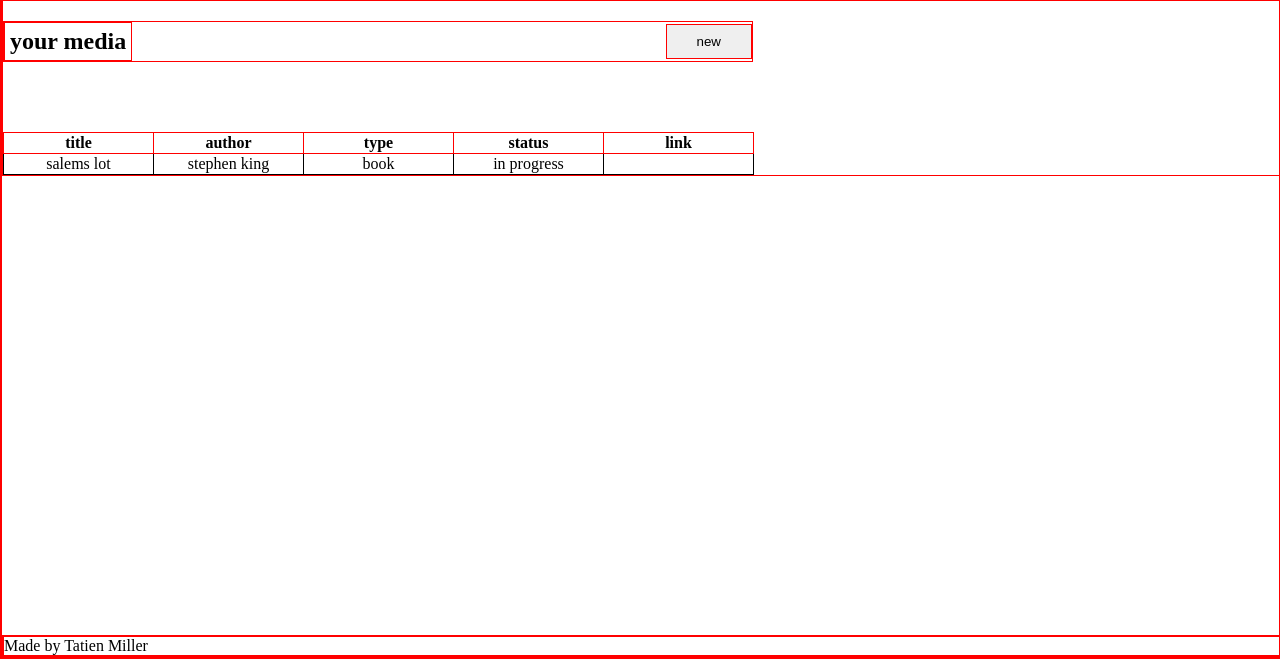
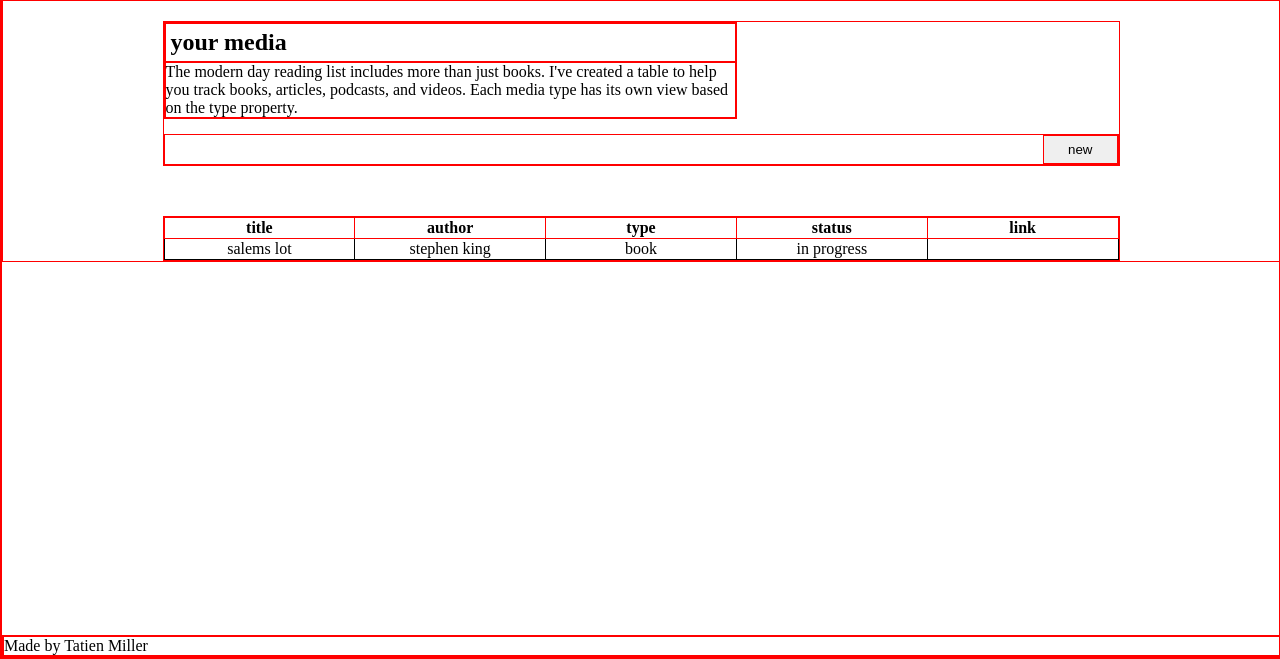
Before and after one commit to tatmil-99/media-depot, a plain HTML site: page index.html in a window 1280 px wide. Shown: the part 143-802 px from the top of the page. Drawn offline with Linux system fonts and the light colour scheme.

Commit message:
finalizes most of the page structure

```diff
--- a/index.html
+++ b/index.html
@@ -13,10 +13,18 @@
     </header>
 
     <main>
-        <div class="subtitle-container">
+        <div class="intro-container">
+            <div class="intro-content">
                 <h2>your media</h2>
-            <button class="subtitle-btn">new</button>
+                <p>The modern day reading list includes more than just books. I've created a table to help you
+                    track books, articles,
+                    podcasts, and videos. Each media type has its own view based on the type property.</p>
             </div>
+            <div class="new-btn-container">
+                <button class="new-btn">new</button>
+            </div>
+        </div>
+        <div class="table-container">
             <table>
                 <tr>
                     <th>title</th>
@@ -33,6 +41,7 @@
                     <td></td>
                 </tr>
             </table>
+        </div>
     </main>
 
     <footer>
--- a/styles.css
+++ b/styles.css
@@ -29,28 +29,48 @@ h1 {
   padding: 25px 0px 25px 0px;
 }
 
+main {
+  display: flex;
+  flex-direction: column;
+  align-items: center;
+}
+
+.intro-container {
+  width: 75%;
+  display: flex;
+  flex-direction: column;
+  margin-top: 20px;
+  margin-bottom: 50px;
+}
+
+.intro-content {
+  width: 60%;
+  display: flex;
+  flex-direction: column;
+}
+
 h2 {
   padding: 5px
 }
 
-.subtitle-container {
-  width: 750px;
+.new-btn-container {
   display: flex;
   flex-direction: row;
-  justify-content: space-between;
-  align-items: center;
-  margin-top: 20px;
-  margin-bottom: 70px;
+  justify-content: flex-end;
+  margin-top: 15px;
 }
 
-.subtitle-btn {
-  height: 35px;
-  padding-right: 30px;
-  padding-left: 30px;
+.new-btn {
+  padding: 6px 24px;
+}
+
+.table-container {
+  width: 75%;
 }
 
 table {
-  min-width: 750px;
+  /* min-width: 750px; */
+  width: 100%;
   border-spacing: 0;
   border-collapse: collapse;
 }
```
Lines whose indentation alone changed are shown as unchanged.
